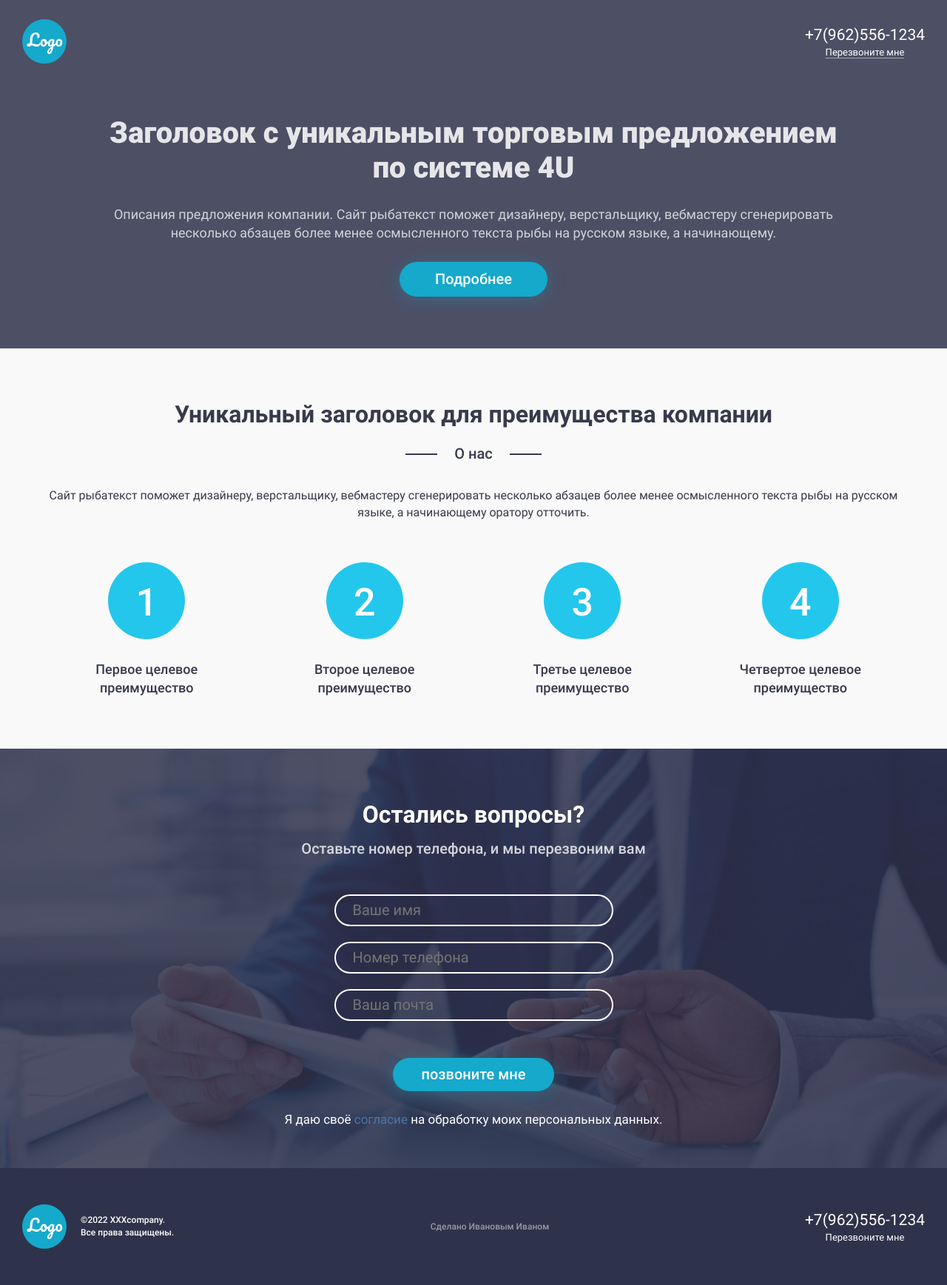
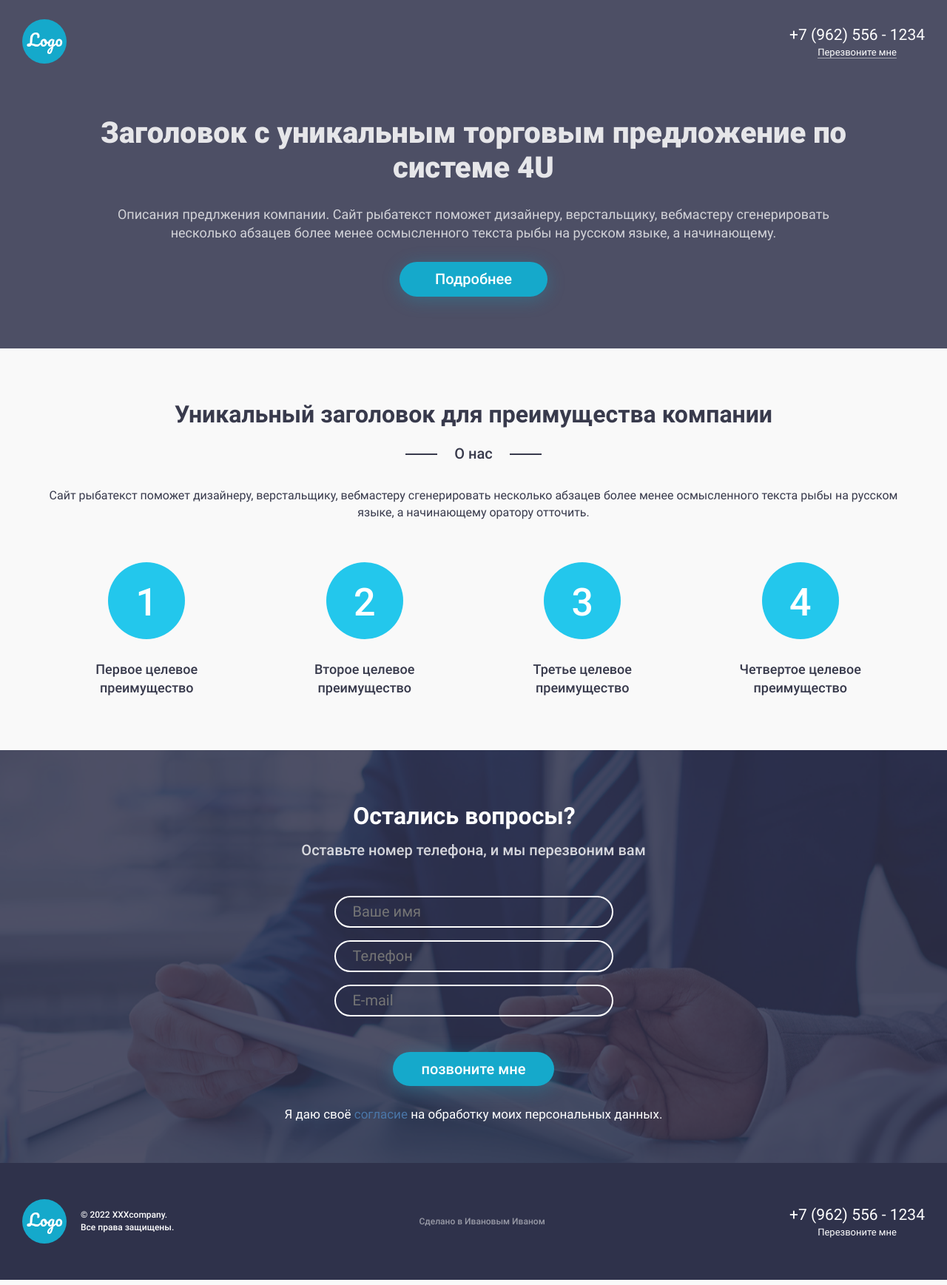
Before and after one commit to ElenaBarinova/Templae, a plain HTML site: page index.html in a window 1280 px wide. Shown: the whole page at 74% size. Drawn offline with Linux system fonts and the light colour scheme.

Commit message:
pixel Desktop

```diff
--- a/advantages.css
+++ b/advantages.css
@@ -4,7 +4,7 @@
   flex-direction: column;
   align-items: center;
   padding-top: 70px;
-  padding-bottom: 70px;
+  padding-bottom: 72px;
   background-color: #F9F9F9;
 }
 
@@ -18,6 +18,7 @@
 
 .advantages__subtitle {
   font-weight: 500;
+  font-size: 22px;
   line-height: 26px;
   text-align: center;
   margin-bottom: 35px;
@@ -54,7 +55,7 @@
   font-weight: 400;
   font-size: 18px;
   text-align: center;
-  margin-bottom: 50px;
+  margin-bottom: 57px;
   padding: 0 237px;
 }
 
@@ -69,7 +70,6 @@
 
 .advantages__item {
   flex-basis: calc(100% / var(--cart-count) - (var(--gap) * (var(--cart-count) - 1)) / var(--cart-count));
-  /*max-width: 196px;*/
   display: flex;
   flex-direction: column;
   align-self: center;
@@ -79,10 +79,6 @@
   text-align: center;
   position: relative;
   margin-top: 138px;
-}
-
-.advantages__text {
-
 }
 
 .advantages__item:before {
@@ -101,7 +97,7 @@
   font-size: 57px;
   line-height: 100%;
   text-align: center;
-  padding-top: 35px;
+  padding-top: 38px;
   color: #FFFFFF;
 }
 
--- a/contact-screen.css
+++ b/contact-screen.css
@@ -12,8 +12,11 @@
 .contact-screen__caption {
   font-weight: 700;
   font-size: 35px;
-  line-height: 41px;
+  line-height: 41.02px;
   text-align: center;
+  padding-left: 423px;
+  padding-right: 448px;
+
   color: #FFFFFF;
   margin-bottom: 17px;
 }
@@ -38,9 +41,9 @@
   display: flex;
   flex-direction: column;
   justify-content: space-between;
-  gap: 21px;
+  gap: 17px;
   align-items: center;
-  margin-bottom: 50px;
+  margin-bottom: 48px
 }
 .form__label {
   width: 423px;
@@ -59,7 +62,7 @@
 
 
 .form__btn {
-  padding: 11px 38px;
+  padding: 12px 38px 11px;
   background: var(--btm-color,#15A9CB);
   box-shadow: 0 4px 25px rgba(21, 169, 203, 0.3);
   border: none;
@@ -69,7 +72,7 @@
   line-height: 23px;
   text-align: center;
   color: #FFFFFF;
-  margin-bottom: 50px;
+  margin-bottom: 52px;
 }
 
 .agreement {
--- a/content.css
+++ b/content.css
@@ -27,7 +27,7 @@
 }
 
 .bar__tel {
-  font-size: 24px;
+  font-size: 23.85px;
   line-height: 28px;
   text-align: center;
   color: #FFFFFF;
@@ -37,7 +37,7 @@
 .bar__call-me {
   display: inline;
   font-size: 16px;
-  line-height: 19px;
+  line-height: 19.75px;
   text-align: center;
   color: #FFFFFF;
  }
@@ -51,7 +51,7 @@
   font-size: 52px;
   line-height: 61px;
   text-align: center;
-  margin-bottom: 35px;
+  margin-bottom: 32px;
   color: rgba(255, 255, 255, 0.86);
 }
 
--- a/index.html
+++ b/index.html
@@ -28,16 +28,16 @@
         <img class="bar__logo" src="img/logo.svg" alt="Логотип" height="68">
 
         <div class="bar__contact">
-          <a class="bar__tel" href="tel:89625561234" target="_blank">+7(962)556-1234</a>
+          <a class="bar__tel" href="tel:89625561234" target="_blank">+7 (962) 556 - 1234</a>
           <a class="bar__call-me " href="#contact-screen"><span class="bar__span">Перезвоните мне</span></a>
         </div>
       </div>
 
       <h1 class="content__caption">
-        Заголовок c уникальным торговым предложением по системе 4U
+        Заголовок c уникальным торговым предложение по системе 4U
       </h1>
       <p class="content__text">
-        Описания предложения компании. Сайт рыбатекст поможет дизайнеру, верстальщику, вебмастеру сгенерировать
+        Описания предлжения компании. Сайт рыбатекст поможет дизайнеру, верстальщику, вебмастеру сгенерировать
         несколько абзацев более менее осмысленного текста рыбы на русском языке, а начинающему.
       </p>
       <a class="content__btn" href="#">Подробнее</a>
@@ -56,20 +56,6 @@
         Сайт рыбатекст поможет дизайнеру, верстальщику, вебмастеру сгенерировать несколько абзацев более менее осмысленного текста рыбы на русском языке, а начинающему оратору отточить.
       </p>
 
-      <!-- <ul class="advantages__list">
-      <li class="advantages__item item advantages__item-one item">
-          Первое целевое преимущество
-        </li>
-        <li class="advantages__item advantages__item-two item">
-          Второе целевое преимущество
-        </li>
-        <li class="advantages__item advantages__item-three item">
-          Третье целевое преимущество
-        </li>
-        <li class="advantages__item advantages__item-four item">
-          Четвертое целевое преимущество
-        </li>
-      </ul> -->
       <ul class="advantages__list">
         <li class="advantages__item item advantages__item-one item">
           <p class="item-text">Первое целевое преимущество</p>
@@ -92,7 +78,8 @@
       <h2 class="contact-screen__caption">
         Остались вопросы?
       </h2>
-     <form class="contact-screen__form form">
+     <form class="contact-screen__form form" action="https://jsonplaceholder.typicode.com/posts"
+           method="post">
        <fieldset class="form__fieldset">
          <legend class="form__legend">
            Оставьте номер телефона, и мы перезвоним вам
@@ -104,11 +91,11 @@
          </label>
          <label class="form__label">
            <span class="form__span visually-hidden">Телефон</span>
-           <input class="form__input" type="tel" name="tel" placeholder="Номер телефона">
+           <input class="form__input" type="tel" name="tel" placeholder="Телефон">
          </label>
          <label class="form__label">
            <span class="form__span visually-hidden">E-mail</span>
-           <input class="form__input" type="email" name="email" placeholder="Ваша почта ">
+           <input class="form__input" type="email" name="email" placeholder="E-mail ">
          </label>
        </fieldset>
        <button class="form__btn" type="submit">позвоните мне</button>
@@ -130,15 +117,16 @@
     <div class="footer__box">
       <img class="footer__logo" src="img/logo.svg" alt="логотип">
 
-      <p class="copyright">&#169;2022 XXXcompany. Все права защищены.</p>
+      <p class="copyright">&#169; 2022 XXXcompany.
+        Все права защищены.</p>
     </div>
 
     <a class="design" href="#"  target="_blank">
-      Сделано Ивановым Иваном
+      Сделано в Ивановым Иваном
     </a>
 
     <div class="footer__contact">
-      <a class="footer__tel" href="tel:89625561234" target="_blank">+7(962)556-1234</a>
+      <a class="footer__tel" href="tel:89625561234" target="_blank">+7 (962) 556 - 1234</a>
       <a class="footer__call-me" href="#contact-screen"><span class="footer__span">Перезвоните мне</span></a>
     </div>
 
```
